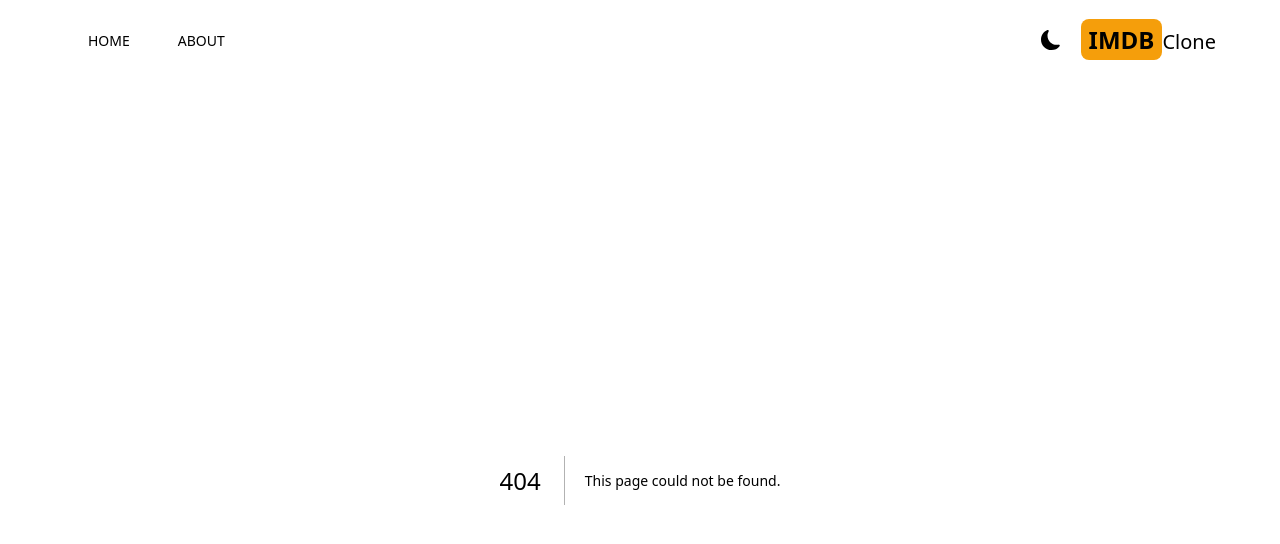
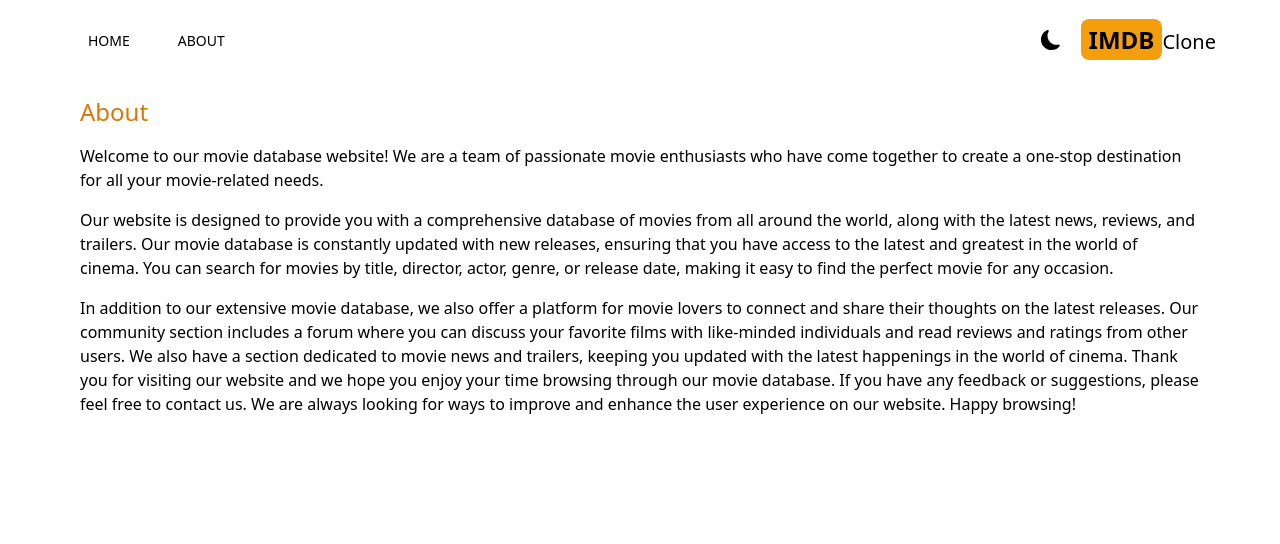
Before and after one commit to AfaqShahidKhan/imdb-clone-by-afaq-shahid-khan, a Next.js app: page /about in a window 1280 px wide. Before the commit this address had no page. Shown: the top 544 px of the page. Built offline with nearby package versions, Linux system fonts and the light colour scheme.

Commit message:
about page

```diff
--- /dev/null
+++ b/src/app/about/page.jsx
@@ -0,0 +1,36 @@
+import React from "react";
+
+export default function About() {
+  return (
+    <div className="max-w-6xl mx-auto space-y-4 p-4">
+      <h1 className="text-2xl text-amber-600 font-medium">About</h1>{" "}
+      <p>
+        Welcome to our movie database website! We are a team of passionate movie
+        enthusiasts who have come together to create a one-stop destination for
+        all your movie-related needs.
+      </p>
+      <p>
+        Our website is designed to provide you with a comprehensive database of
+        movies from all around the world, along with the latest news, reviews,
+        and trailers. Our movie database is constantly updated with new
+        releases, ensuring that you have access to the latest and greatest in
+        the world of cinema. You can search for movies by title, director,
+        actor, genre, or release date, making it easy to find the perfect movie
+        for any occasion.
+      </p>
+      <p>
+        In addition to our extensive movie database, we also offer a platform
+        for movie lovers to connect and share their thoughts on the latest
+        releases. Our community section includes a forum where you can discuss
+        your favorite films with like-minded individuals and read reviews and
+        ratings from other users. We also have a section dedicated to movie news
+        and trailers, keeping you updated with the latest happenings in the
+        world of cinema. Thank you for visiting our website and we hope you
+        enjoy your time browsing through our movie database. If you have any
+        feedback or suggestions, please feel free to contact us. We are always
+        looking for ways to improve and enhance the user experience on our
+        website. Happy browsing!
+      </p>
+    </div>
+  );
+}
--- a/src/components/Header.jsx
+++ b/src/components/Header.jsx
@@ -11,7 +11,11 @@
       <div className="flex justify-between mx-2 max-w-6xl sm:mx-auto items-center py-6">
         <div className="flex ">
           <MenuItems title="HOME" address="/" Icon={AiFillHome} />
-          <MenuItems title="ABOUT" address="/" Icon={BsFillInfoCircleFill} />
+          <MenuItems
+            title="ABOUT"
+            address="/about"
+            Icon={BsFillInfoCircleFill}
+          />
         </div>
         <div className="flex items-center space-x-5">
           <DarkModeSwitch />
```
